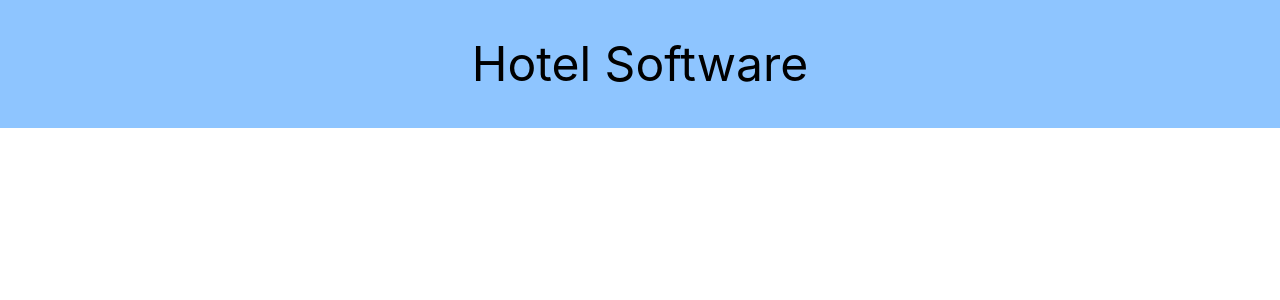
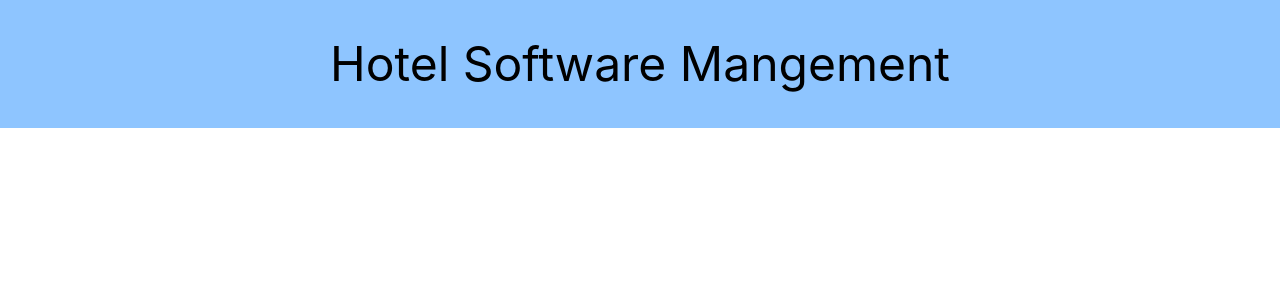
Before and after one commit to sanaullah-7/Hotel-Software, a React (Vite) app in the folder Client/: page / in a window 1280 px wide. Shown: the top 300 px of the page. Built offline with nearby package versions, Linux system fonts and the light colour scheme.

Commit message:
make folder for hotel dashboards

```diff
--- a/Client/src/App.jsx
+++ b/Client/src/App.jsx
@@ -4,7 +4,7 @@ function App() {
 
   return (
     <>
-      <div className="text-center bg-blue-300 text-5xl p-10">Hotel Software</div>
+      <div className="text-center bg-blue-300 text-5xl p-10">Hotel Software Mangement</div>
     </>
   )
 }
```
